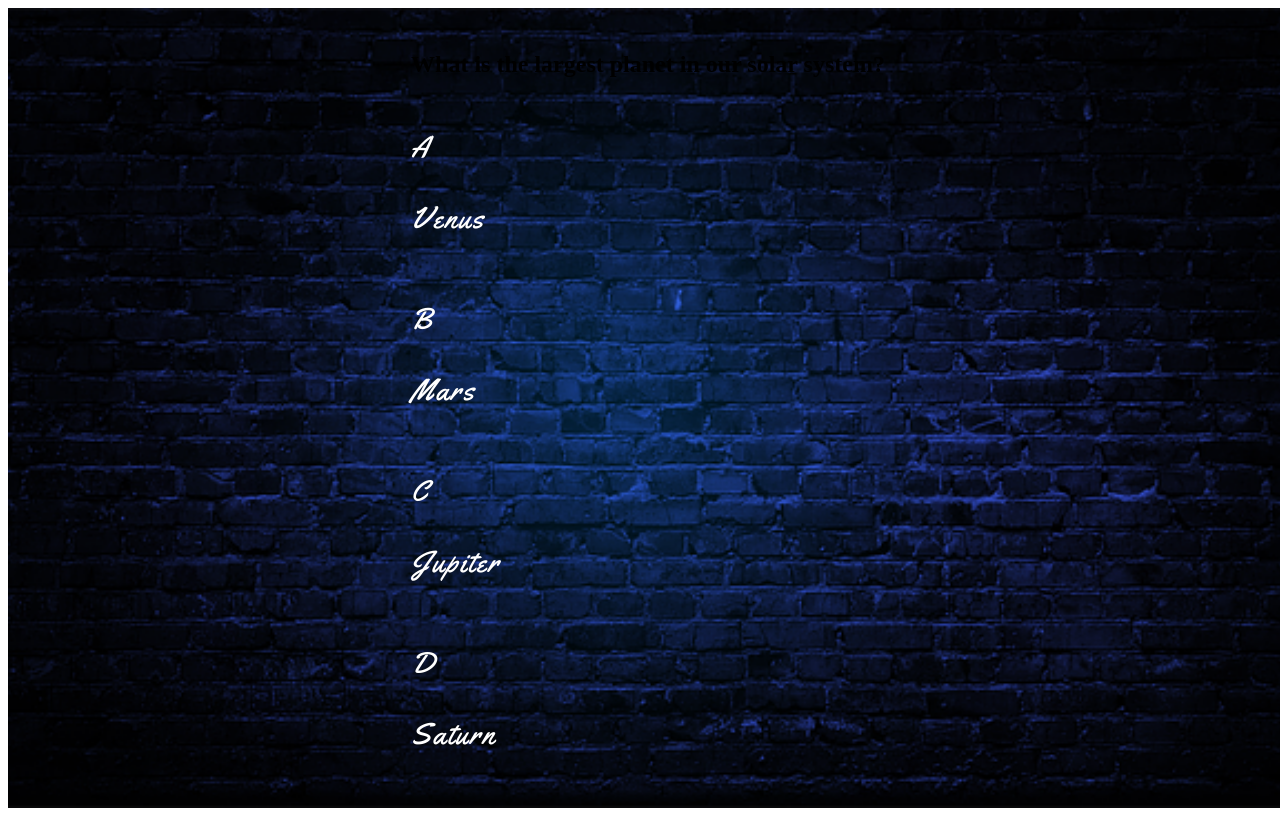
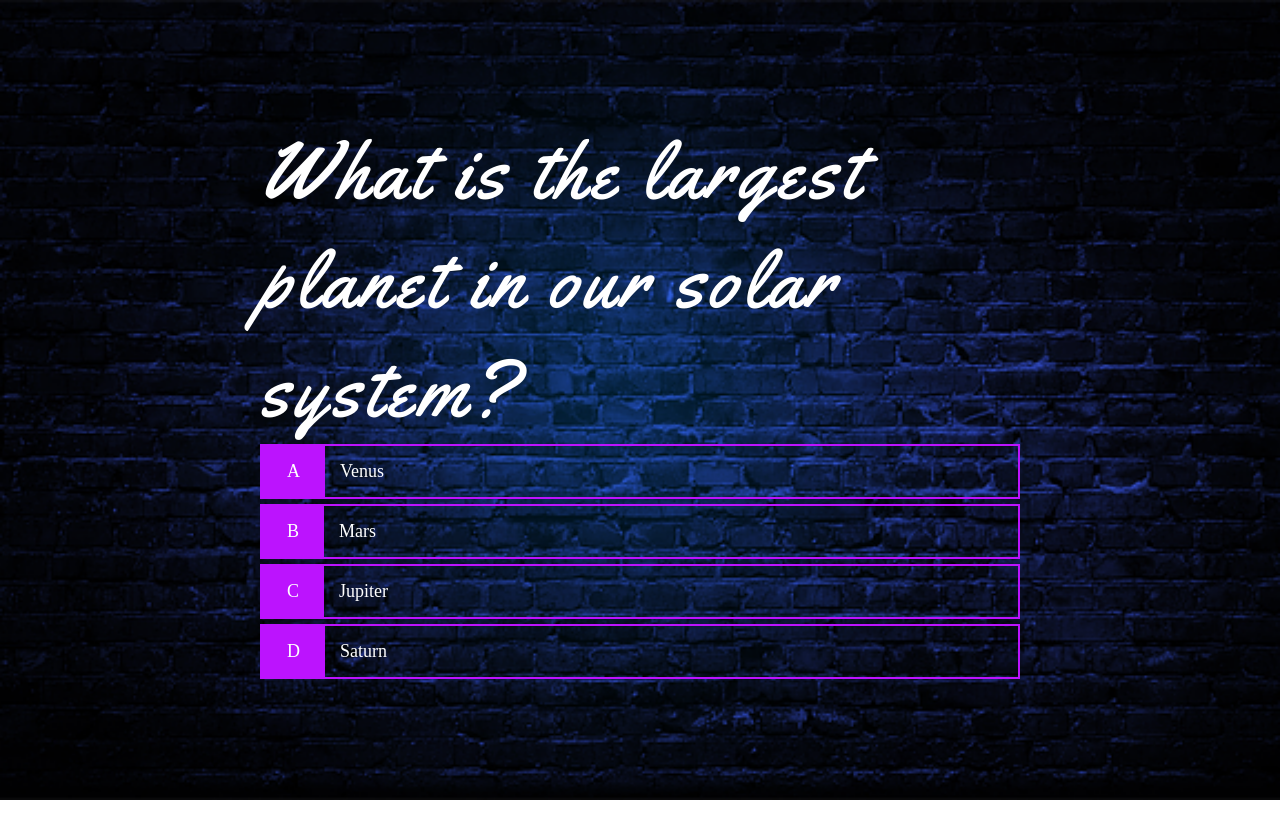
Before and after one commit to rdhadda/QuizKombat, a plain HTML site: page game.html in a window 1280 px wide. Drawn offline with Linux system fonts and the light colour scheme.

Commit message:
fix: added background image to body rather than container.

```diff
--- a/assets/css/style.css
+++ b/assets/css/style.css
@@ -1,3 +1,19 @@
+:root {
+  font-size: 62.5%;
+}
+
+* {
+  box-sizing: border-box;
+  margin: 0;
+  padding: 0;
+}
+
+body {
+  background-image: url(../images/brickwall.png);
+  background-size: cover;
+  background-position: center;
+  background-repeat: no-repeat;
+}
 /* ***************************************************************************CSS Code for Home Page */
 
 .container {
@@ -6,10 +22,13 @@
   display: flex;
   justify-content: center;
   align-items: center;
-  background-image: url(../images/brickwall.png);
-  background-size: cover;
-  background-position: center;
-  background-repeat: no-repeat;
+  max-width: 80rem;
+  margin: 0 auto;
+  padding: 2rem;
+}
+
+.container > * {
+  width: 100%;
 }
 
 .flex-column {
@@ -47,7 +66,7 @@ h1 {
   letter-spacing: 5px;
 }
 
-p {
+.panel p {
   font-family: "Yellowtail", sans-serif;
   letter-spacing: 2px;
   font-size: 30px;
@@ -62,6 +81,7 @@ p {
 /* Code used from css-tricks.com */
 
 .neon-button {
+  margin-top: 2rem;
   cursor: pointer;
   background: none;
   border: 0.2rem solid #fff;
@@ -79,7 +99,7 @@ p {
 
 .neon-text-pink {
   text-decoration: none;
-  font-size: 2.2rem;
+  font-size: 3.2rem;
   font-weight: 400;
   font-family: "Sacramento", sans-serif;
   color: #fff;
@@ -91,3 +111,40 @@ p {
   box-shadow: 0 0 0.2rem #fff, 0 0 0.2rem #fff, 0 0 2rem #5271ff,
     0 0 0.8rem #5271ff, 0 0 2.8rem #5271ff, inset 0 0 1.3rem #5271ff;
 }
+
+/* ****************************************************************************Game.html CSS */
+
+h2 {
+  color: #fff;
+  font-size: 80px;
+  font-family: "Yellowtail", sans-serif;
+  font-weight: 400;
+  letter-spacing: 5px;
+}
+
+.choice-container {
+  display: flex;
+  margin-bottom: 0.5rem;
+  width: 100%;
+  font-size: 1.8rem;
+  border: 0.2rem solid rgb(188, 19, 254);
+}
+
+.choice-prefix {
+  color: #fff;
+  margin: 0;
+  padding: 1.5rem 2.5rem;
+  background-color: #bc13fe;
+}
+
+.choice-text {
+  color: #fff;
+  padding: 1.5rem;
+  width: 100%;
+}
+
+.choice-container:hover {
+  cursor: pointer;
+  box-shadow: 0 0 0.2rem #fff, 0 0 0.2rem #fff, 0 0 2rem #5271ff,
+    0 0 0.8rem #5271ff, 0 0 2.8rem #5271ff, inset 0 0 1.3rem #5271ff;
+}
```
